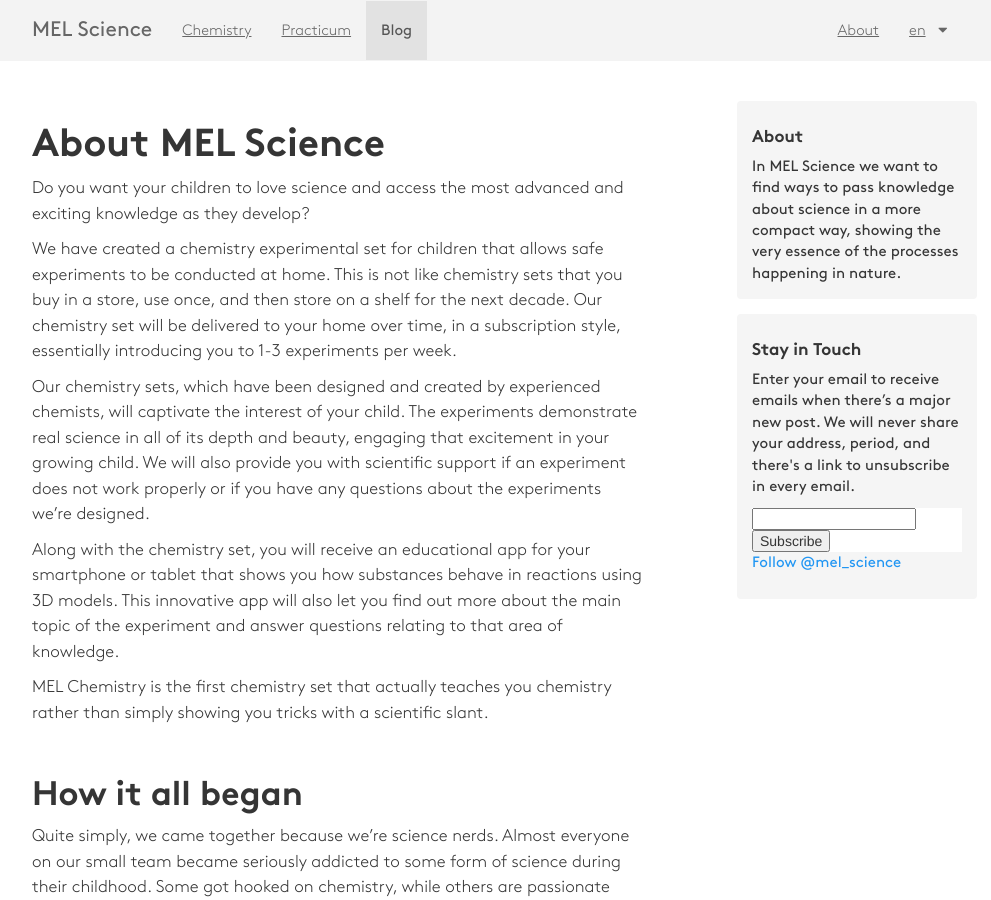
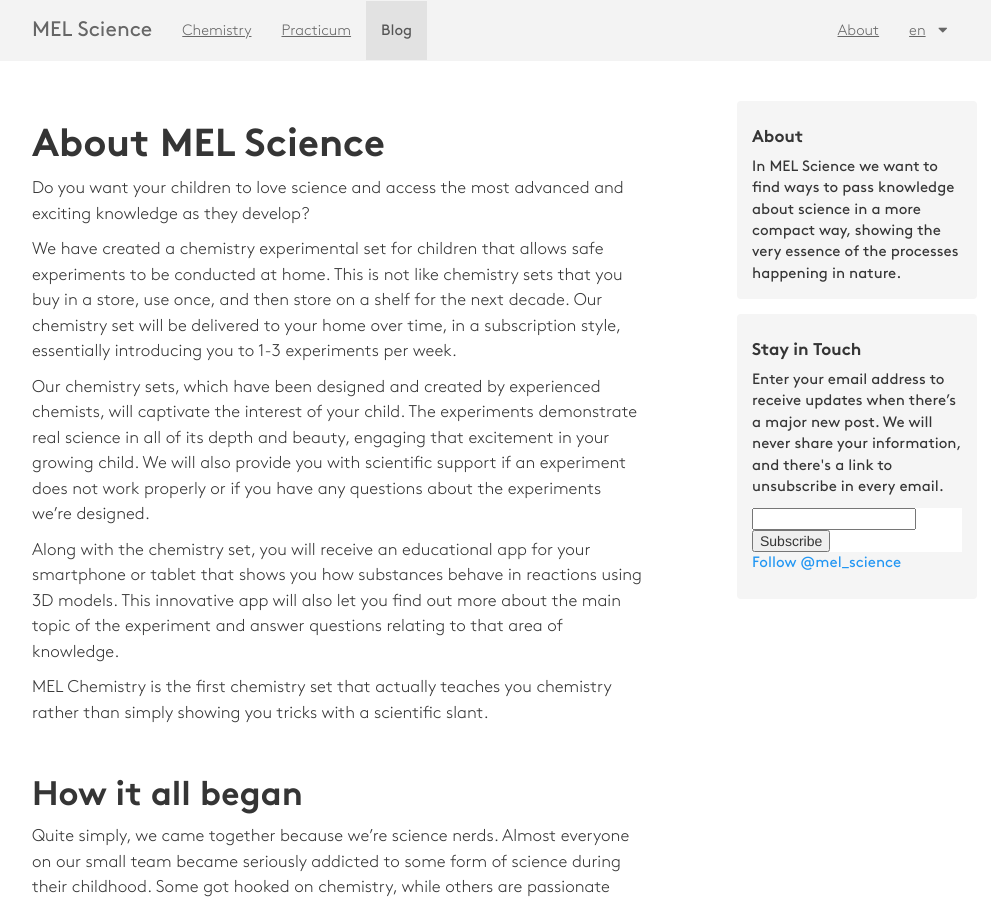
Before and after one commit to MELScience/blog.melscience.com, a Jekyll site: the page built from en/about.md, in a window 1280 px wide and 900 px high. Shown: the whole window, without its empty margins (143-1134 px from the left). Built offline with Jekyll 4.4.1, drawn with Linux system fonts in a browser that asks for light colours; nearby versions of some CDN libraries; comment, search, counter and statistics services are not loaded.

Commit message:
Fix email-purpose-promise

```diff
--- a/_data/localization_en.yml
+++ b/_data/localization_en.yml
@@ -16,7 +16,7 @@
   cn: Chinese
   tr: Turkish
 stay-in-touch: Stay in Touch
-email-purpose-promise: "Enter your email to receive emails when there’s a major new post. We will never share your address, period, and there's a link to unsubscribe in every email."
+email-purpose-promise: "Enter your email address to receive updates when there’s a major new post. We will never share your information, and there's a link to unsubscribe in every email."
 subscribe: Subscribe
 follow: Follow
 mel-science-blog: MEL Science Blog
```
